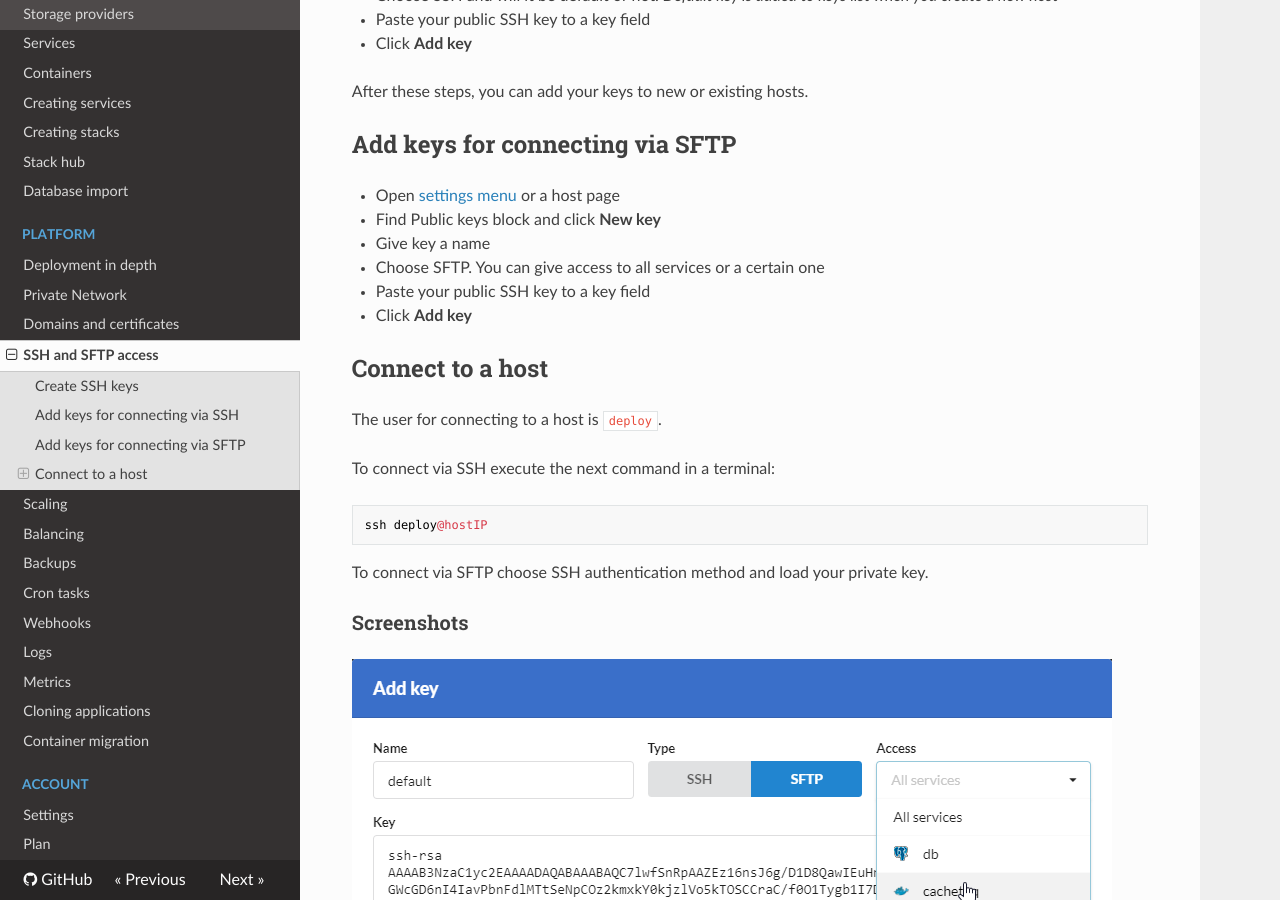
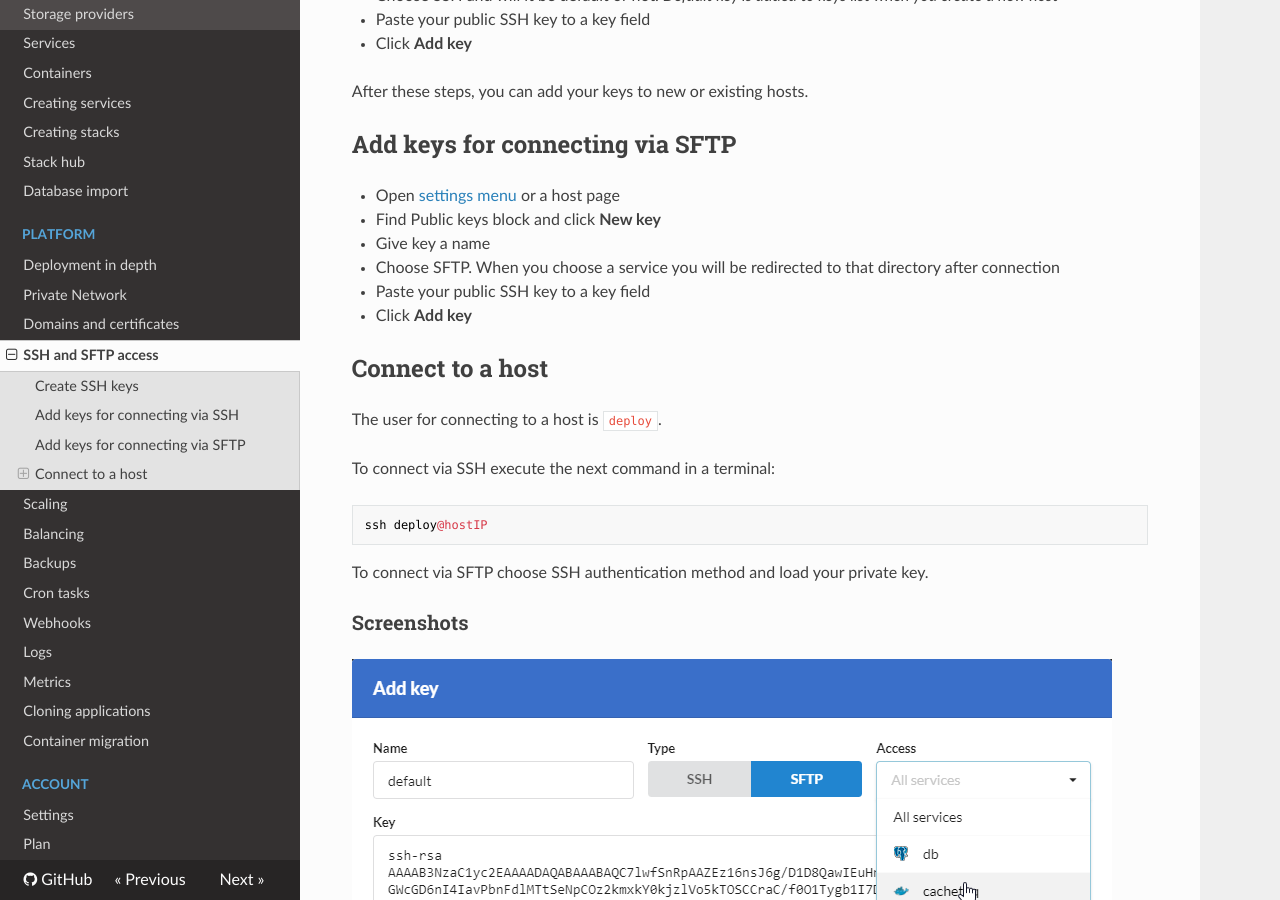
Before and after one commit to d2cio/docs, an MkDocs documentation site: the page built from docs/platform/ssh-sftp.md, in a window 1280 px wide and 900 px high, scrolled down 653 px. Built offline with MkDocs 1.6.1, drawn with Linux system fonts in a browser that asks for light colours; nearby versions of some CDN libraries; old or Windows-style settings are respelled for this version of MkDocs.

Commit message:
fixed text at sftp page

```diff
--- a/docs/platform/ssh-sftp.md
+++ b/docs/platform/ssh-sftp.md
@@ -27,7 +27,7 @@ After these steps, you can add your keys to new or existing hosts.
 - Open [settings menu](https://panel.d2c.io/settings) or a host page
 - Find Public keys block and click **New key**
 - Give key a name
-- Choose SFTP. You can give access to all services or a certain one
+- Choose SFTP. When you choose a service you will be redirected to that directory after connection
 - Paste your public SSH key to a key field
 - Click **Add key**
 
```
